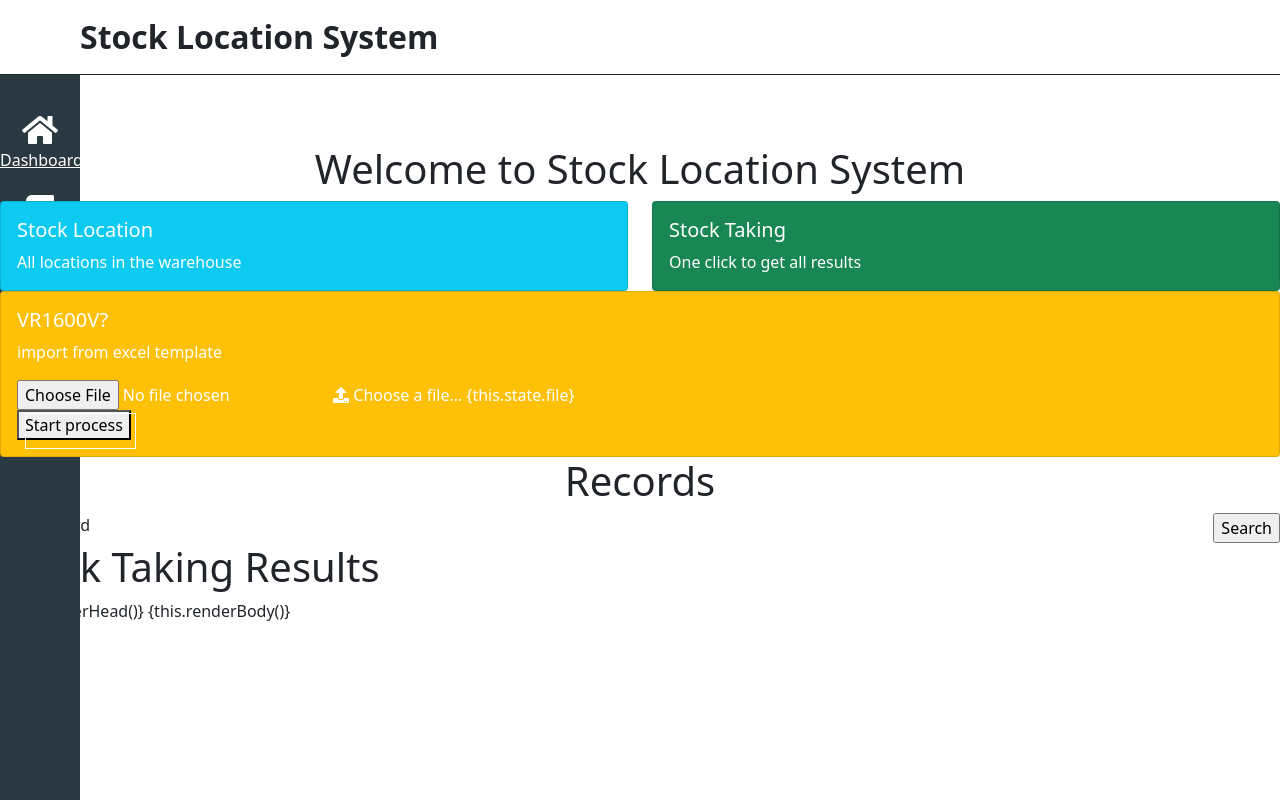
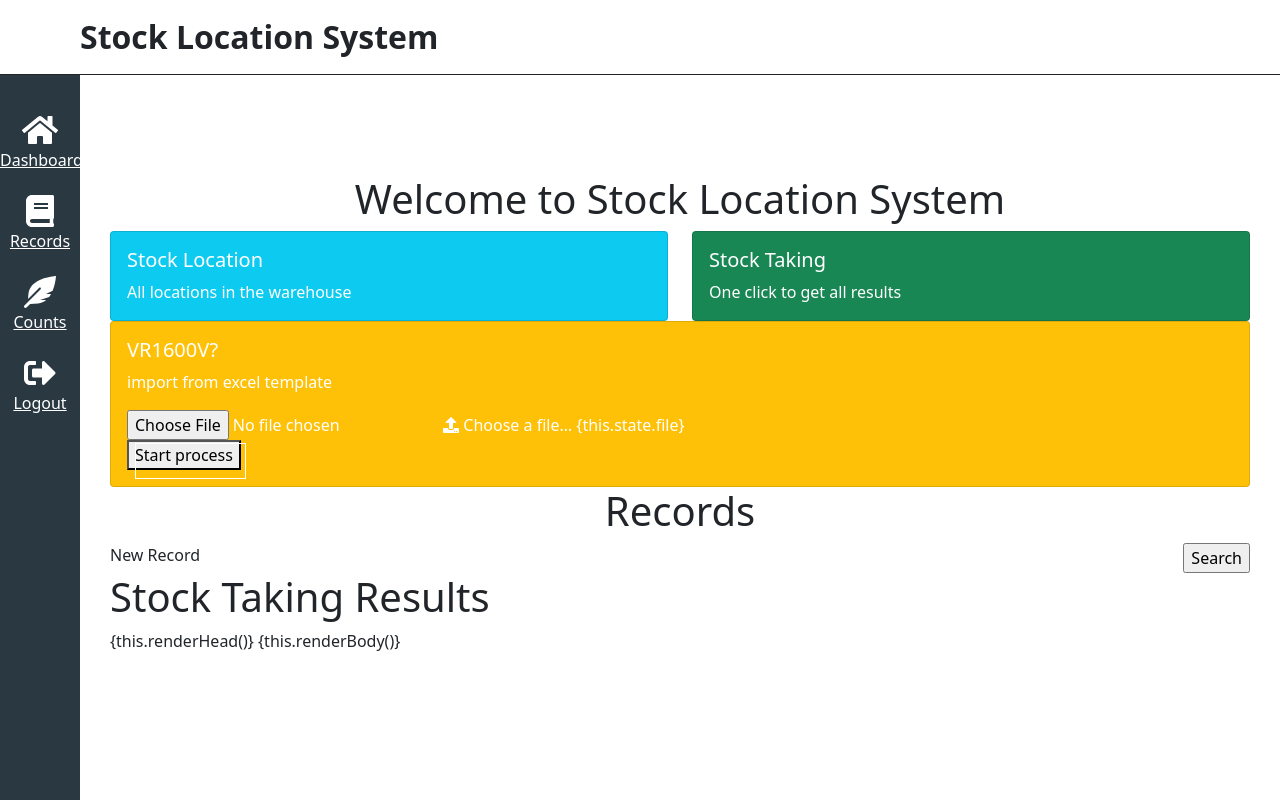
Before and after one commit to pwang86/sl-demo, a plain HTML site: page index.html in a window 1280 px wide. Drawn offline with Linux system fonts and the light colour scheme.

Commit message:
add main content css in index.html

```diff
--- a/index.html
+++ b/index.html
@@ -83,6 +83,7 @@
       </aside>
     </div>
 
+    <div class="sl-main-content">
       <!-- dashboard -->
       <div>
         <h1 class="title sl-dashboard__title has-text-grey">
@@ -188,5 +189,6 @@
           </table>
         </div>
       </div>
+    </div>
   </body>
 </html>
```
Lines whose indentation alone changed are shown as unchanged.
